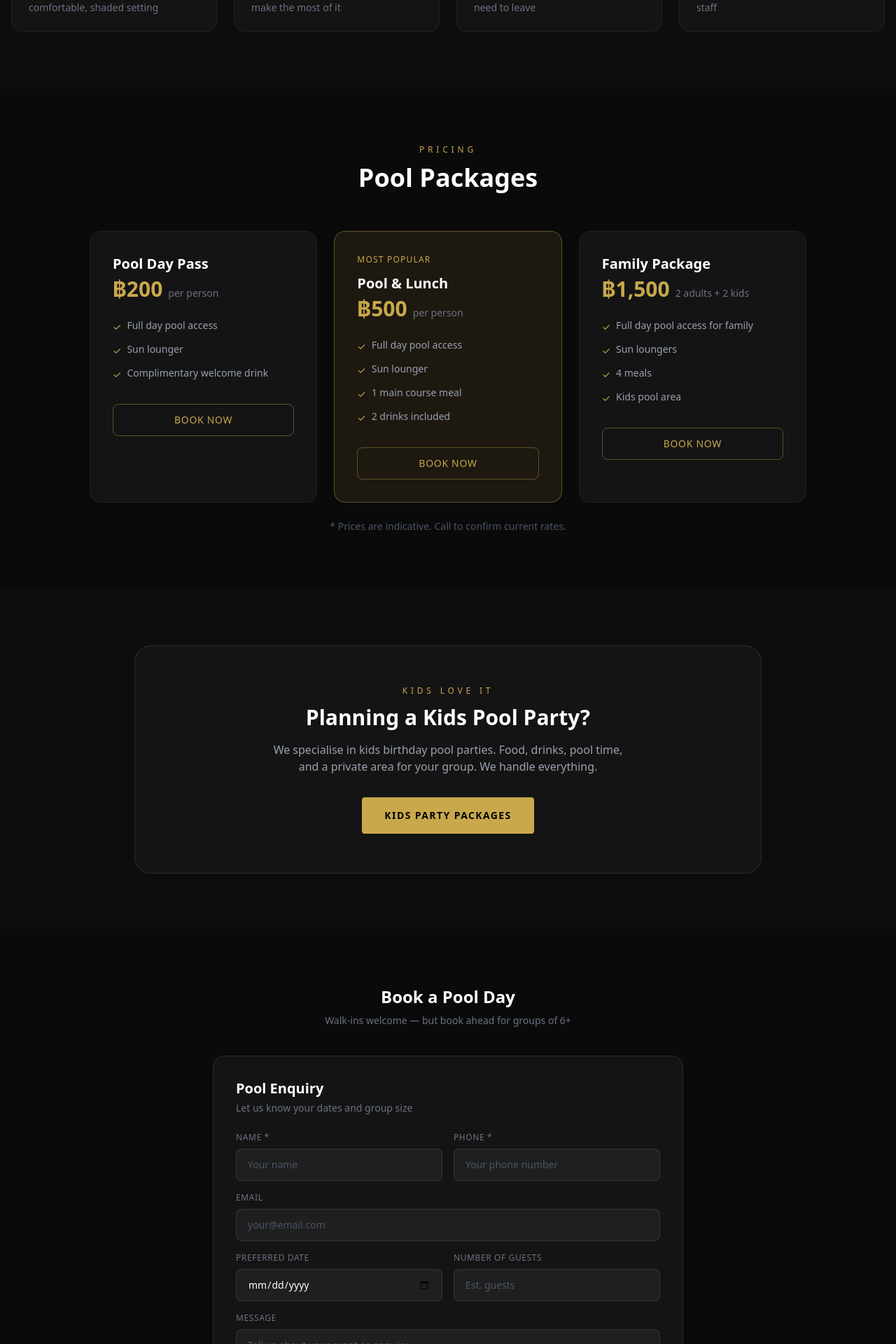
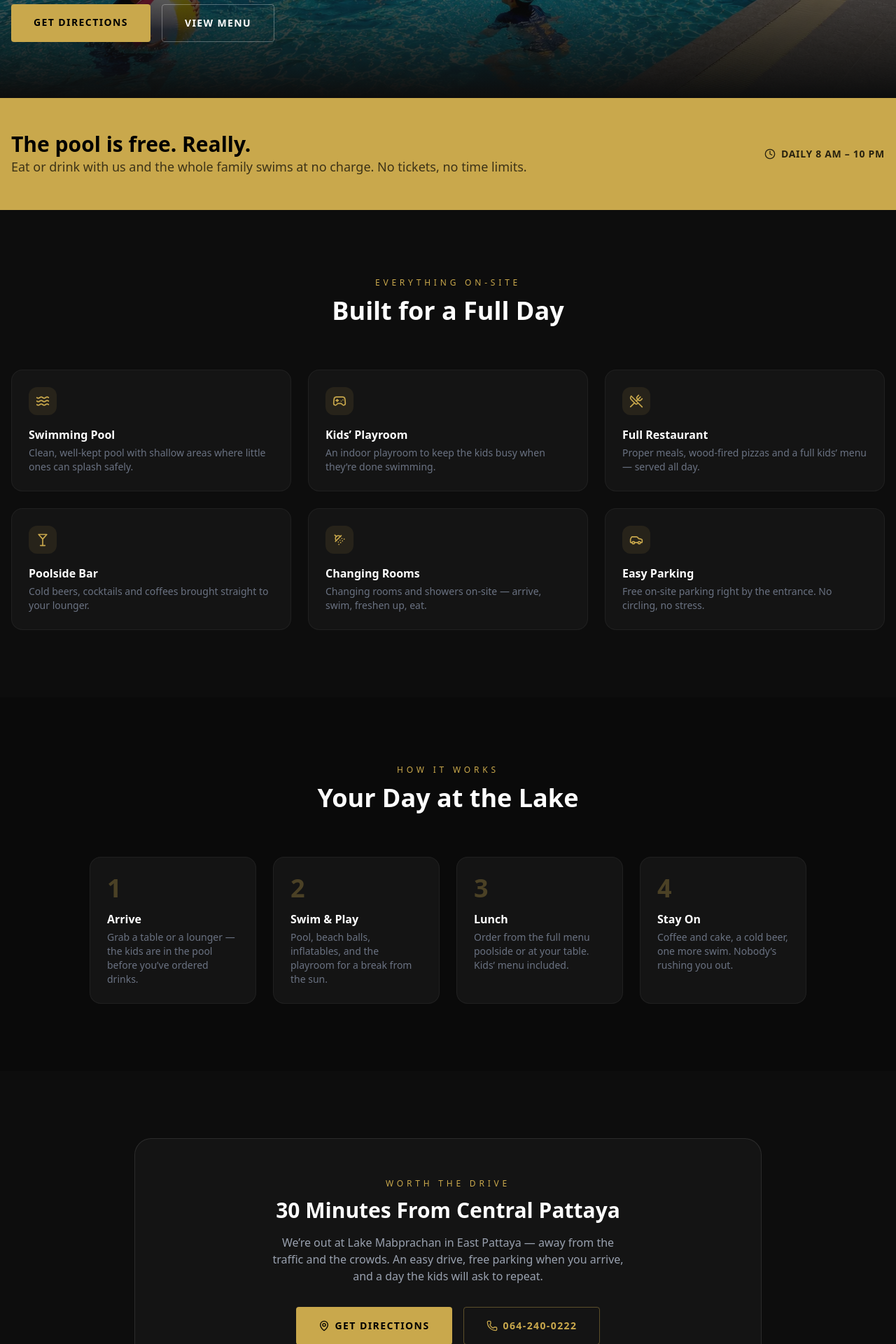
Before and after one commit to shaneruddle/hemingways-lakeside, a React (Vite) app: page /pool in a window 1280 px wide. Shown: the part 580-2500 px from the top of the page at 70% size. Built offline with nearby package versions, Linux system fonts and the light colour scheme; no server answers.

Commit message:
Redesign pool page: family day out positioning, free-with-dining message, directions CTA

```diff
--- a/src/pages/Pool.tsx
+++ b/src/pages/Pool.tsx
@@ -1,55 +1,89 @@
-import { Waves, Sun, UtensilsCrossed, Users, Clock, Phone } from 'lucide-react'
+import { Waves, Gamepad2, Martini, UtensilsCrossed, ShowerHead, Car, MapPin, Clock, Phone } from 'lucide-react'
+import { Link } from 'react-router-dom'
 import EnquiryForm from '../components/EnquiryForm'
 
-const packages = [
-  {
-    name: 'Pool Day Pass',
-    price: '฿200',
-    per: 'per person',
-    includes: ['Full day pool access', 'Sun lounger', 'Complimentary welcome drink'],
-    highlight: false,
-  },
-  {
-    name: 'Pool & Lunch',
-    price: '฿500',
-    per: 'per person',
-    includes: ['Full day pool access', 'Sun lounger', '1 main course meal', '2 drinks included'],
-    highlight: true,
-  },
-  {
-    name: 'Family Package',
-    price: '฿1,500',
-    per: '2 adults + 2 kids',
-    includes: ['Full day pool access for family', 'Sun loungers', '4 meals', 'Kids pool area'],
-    highlight: false,
-  },
+const MAPS_URL = 'https://maps.google.com/?q=Hemingways+Lakeside+Pattaya'
+
+const facilities = [
+  { icon: Waves, title: 'Swimming Pool', desc: 'Clean, well-kept pool with shallow areas where little ones can splash safely.' },
+  { icon: Gamepad2, title: 'Kids’ Playroom', desc: 'An indoor playroom to keep the kids busy when they’re done swimming.' },
+  { icon: UtensilsCrossed, title: 'Full Restaurant', desc: 'Proper meals, wood-fired pizzas and a full kids’ menu — served all day.' },
+  { icon: Martini, title: 'Poolside Bar', desc: 'Cold beers, cocktails and coffees brought straight to your lounger.' },
+  { icon: ShowerHead, title: 'Changing Rooms', desc: 'Changing rooms and showers on-site — arrive, swim, freshen up, eat.' },
+  { icon: Car, title: 'Easy Parking', desc: 'Free on-site parking right by the entrance. No circling, no stress.' },
 ]
 
-const highlights = [
-  { icon: Waves, title: 'Clean Pool', desc: 'Well-maintained pool in a comfortable, shaded setting' },
-  { icon: Sun, title: 'Full Day Access', desc: 'Arrive at 8am and stay until 9pm — make the most of it' },
-  { icon: UtensilsCrossed, title: 'Food & Drinks', desc: 'Full menu available poolside — no need to leave' },
-  { icon: Users, title: 'Family Friendly', desc: 'Safe, shallow areas for kids, attentive staff' },
+const dayPlan = [
+  { time: 'Arrive', desc: 'Grab a table or a lounger — the kids are in the pool before you’ve ordered drinks.' },
+  { time: 'Swim & Play', desc: 'Pool, beach balls, inflatables, and the playroom for a break from the sun.' },
+  { time: 'Lunch', desc: 'Order from the full menu poolside or at your table. Kids’ menu included.' },
+  { time: 'Stay On', desc: 'Coffee and cake, a cold beer, one more swim. Nobody’s rushing you out.' },
 ]
 
 export default function Pool() {
   return (
     <div>
       {/* Hero */}
-      <section className="pt-32 pb-20 px-4 bg-gradient-to-b from-[#0a1f2d] to-[#0d0d0d]">
-        <div className="max-w-4xl mx-auto text-center">
-          <p className="text-[#c9a84c] text-xs tracking-[0.4em] uppercase mb-4">Something Unique</p>
-          <h1 className="text-4xl sm:text-6xl font-bold mb-4">Pool Days</h1>
-          <p className="text-gray-400 text-lg max-w-xl mx-auto">
-            We have a swimming pool at the restaurant. Cool off, eat great food, have cold drinks — all in one place.
+      <section className="relative min-h-[90vh] flex items-end overflow-hidden">
+        <div className="absolute inset-0 bg-gradient-to-b from-black/40 via-black/20 to-[#0d0d0d] z-10" />
+        <div
+          className="absolute inset-0 bg-cover bg-center"
+          style={{ backgroundImage: "url('/pool.webp')" }}
+        />
+        <div className="relative z-20 px-4 pb-20 pt-48 w-full">
+          <div className="max-w-7xl mx-auto">
+            <p className="text-[#c9a84c] text-xs tracking-[0.4em] uppercase mb-4">Free For Diners & Guests</p>
+            <h1 className="text-4xl sm:text-6xl font-bold tracking-tight mb-4 max-w-2xl">
+              A Family Day Out, Not Just a Meal
+            </h1>
+            <p className="text-gray-200 text-lg sm:text-xl max-w-xl mb-8 leading-relaxed">
+              Swim, eat, play and relax by Lake Mabprachan. The pool is free for anyone
+              dining or visiting as a guest &mdash; just turn up.
             </p>
+            <div className="flex flex-col sm:flex-row gap-4">
+              <a
+                href={MAPS_URL}
+                target="_blank"
+                rel="noopener noreferrer"
+                className="px-8 py-4 bg-[#c9a84c] text-black font-bold text-sm tracking-widest uppercase rounded hover:bg-[#b8973d] transition-colors text-center"
+              >
+                Get Directions
+              </a>
+              <Link
+                to="/menu"
+                className="px-8 py-4 border border-white/30 text-white font-bold text-sm tracking-widest uppercase rounded hover:border-[#c9a84c] hover:text-[#c9a84c] transition-colors text-center"
+              >
+                View Menu
+              </Link>
+            </div>
+          </div>
         </div>
       </section>
 
-      {/* Highlights */}
-      <section className="py-20 px-4">
-        <div className="max-w-7xl mx-auto grid grid-cols-1 sm:grid-cols-2 lg:grid-cols-4 gap-6">
-          {highlights.map(({ icon: Icon, title, desc }) => (
+      {/* Free with dining banner */}
+      <section className="py-12 px-4 bg-[#c9a84c]">
+        <div className="max-w-7xl mx-auto flex flex-col md:flex-row items-center justify-between gap-4 text-center md:text-left">
+          <div>
+            <h2 className="text-black font-bold text-2xl sm:text-3xl">The pool is free. Really.</h2>
+            <p className="text-black/70 text-base sm:text-lg">
+              Eat or drink with us and the whole family swims at no charge. No tickets, no time limits.
+            </p>
+          </div>
+          <div className="flex items-center gap-6 text-black/80 text-sm font-bold tracking-wider uppercase shrink-0">
+            <span className="flex items-center gap-2"><Clock size={16} /> Daily 8 AM &ndash; 10 PM</span>
+          </div>
+        </div>
+      </section>
+
+      {/* Facilities */}
+      <section className="py-24 px-4">
+        <div className="max-w-7xl mx-auto">
+          <div className="text-center mb-16">
+            <p className="text-[#c9a84c] text-xs tracking-[0.4em] uppercase mb-3">Everything On-Site</p>
+            <h2 className="text-3xl sm:text-4xl font-bold">Built for a Full Day</h2>
+          </div>
+          <div className="grid grid-cols-1 sm:grid-cols-2 lg:grid-cols-3 gap-6">
+            {facilities.map(({ icon: Icon, title, desc }) => (
               <div key={title} className="bg-[#141414] border border-white/5 rounded-2xl p-6">
                 <div className="w-10 h-10 rounded-xl bg-[#c9a84c]/10 flex items-center justify-center mb-4">
                   <Icon size={20} className="text-[#c9a84c]" />
@@ -59,77 +93,80 @@ export default function Pool() {
               </div>
             ))}
           </div>
+        </div>
       </section>
 
-      {/* Packages */}
-      <section className="py-20 px-4 bg-[#0a0a0a]">
+      {/* How a day works */}
+      <section className="py-24 px-4 bg-[#0a0a0a]">
         <div className="max-w-5xl mx-auto">
-          <div className="text-center mb-14">
-            <p className="text-[#c9a84c] text-xs tracking-[0.4em] uppercase mb-3">Pricing</p>
-            <h2 className="text-3xl sm:text-4xl font-bold">Pool Packages</h2>
+          <div className="text-center mb-16">
+            <p className="text-[#c9a84c] text-xs tracking-[0.4em] uppercase mb-3">How It Works</p>
+            <h2 className="text-3xl sm:text-4xl font-bold">Your Day at the Lake</h2>
           </div>
-          <div className="grid grid-cols-1 md:grid-cols-3 gap-6">
-            {packages.map(pkg => (
-              <div
-                key={pkg.name}
-                className={`rounded-2xl p-8 border ${
-                  pkg.highlight
-                    ? 'bg-[#c9a84c]/10 border-[#c9a84c]/40'
-                    : 'bg-[#141414] border-white/5'
-                }`}
-              >
-                {pkg.highlight && (
-                  <div className="text-xs tracking-widest uppercase text-[#c9a84c] mb-3">Most Popular</div>
-                )}
-                <h3 className="text-white font-bold text-xl mb-1">{pkg.name}</h3>
-                <div className="mb-6">
-                  <span className="text-3xl font-bold text-[#c9a84c]">{pkg.price}</span>
-                  <span className="text-gray-500 text-sm ml-2">{pkg.per}</span>
-                </div>
-                <ul className="space-y-3 mb-8">
-                  {pkg.includes.map(item => (
-                    <li key={item} className="flex items-start gap-2 text-gray-400 text-sm">
-                      <span className="text-[#c9a84c] mt-0.5">✓</span>
-                      {item}
-                    </li>
-                  ))}
-                </ul>
-                <a
-                  href="tel:0642400222"
-                  className="block text-center py-3 border border-[#c9a84c]/40 text-[#c9a84c] text-sm tracking-wider uppercase rounded-lg hover:bg-[#c9a84c]/10 transition-colors"
-                >
-                  Book Now
-                </a>
+          <div className="grid grid-cols-1 sm:grid-cols-2 lg:grid-cols-4 gap-6">
+            {dayPlan.map(({ time, desc }, i) => (
+              <div key={time} className="relative bg-[#141414] border border-white/5 rounded-2xl p-6">
+                <div className="text-[#c9a84c] font-bold text-4xl mb-3 opacity-30">{i + 1}</div>
+                <h3 className="text-white font-bold mb-1">{time}</h3>
+                <p className="text-gray-500 text-sm">{desc}</p>
               </div>
             ))}
           </div>
-          <p className="text-center text-gray-600 text-sm mt-6">* Prices are indicative. Call to confirm current rates.</p>
+        </div>
+      </section>
+
+      {/* Worth the trip / directions */}
+      <section className="py-24 px-4">
+        <div className="max-w-4xl mx-auto bg-[#141414] border border-white/10 rounded-3xl p-10 sm:p-14 text-center">
+          <p className="text-[#c9a84c] text-xs tracking-[0.4em] uppercase mb-3">Worth the Drive</p>
+          <h2 className="text-3xl font-bold mb-4">30 Minutes From Central Pattaya</h2>
+          <p className="text-gray-400 max-w-lg mx-auto mb-8">
+            We&rsquo;re out at Lake Mabprachan in East Pattaya &mdash; away from the traffic and the crowds.
+            An easy drive, free parking when you arrive, and a day the kids will ask to repeat.
+          </p>
+          <div className="flex flex-col sm:flex-row gap-4 justify-center">
+            <a
+              href={MAPS_URL}
+              target="_blank"
+              rel="noopener noreferrer"
+              className="inline-flex items-center justify-center gap-2 px-8 py-4 bg-[#c9a84c] text-black font-bold text-sm tracking-widest uppercase rounded hover:bg-[#b8973d] transition-colors"
+            >
+              <MapPin size={16} /> Get Directions
+            </a>
+            <a
+              href="tel:0642400222"
+              className="inline-flex items-center justify-center gap-2 px-8 py-4 border border-[#c9a84c]/40 text-[#c9a84c] font-bold text-sm tracking-widest uppercase rounded hover:bg-[#c9a84c]/10 transition-colors"
+            >
+              <Phone size={16} /> 064-240-0222
+            </a>
+          </div>
         </div>
       </section>
 
       {/* Kids pool parties CTA */}
-      <section className="py-20 px-4">
-        <div className="max-w-4xl mx-auto bg-[#141414] border border-white/10 rounded-3xl p-10 sm:p-14 text-center">
+      <section className="pb-24 px-4">
+        <div className="max-w-4xl mx-auto text-center">
           <p className="text-[#c9a84c] text-xs tracking-[0.4em] uppercase mb-3">Kids Love It</p>
           <h2 className="text-3xl font-bold mb-4">Planning a Kids Pool Party?</h2>
           <p className="text-gray-400 max-w-lg mx-auto mb-8">
-            We specialise in kids birthday pool parties. Food, drinks, pool time, and a private area for your group. We handle everything.
+            We specialise in kids birthday pool parties. Food, drinks, pool time, and a private
+            area for your group. We handle everything.
           </p>
-          <a
-            href="/events/kids"
-            className="inline-block px-8 py-4 bg-[#c9a84c] text-black font-bold text-sm tracking-widest uppercase rounded hover:bg-[#b8973d] transition-colors"
+          <Link
+            to="/events/kids"
+            className="inline-block px-8 py-4 border border-[#c9a84c]/40 text-[#c9a84c] font-bold text-sm tracking-widest uppercase rounded hover:bg-[#c9a84c]/10 transition-colors"
           >
             Kids Party Packages
-          </a>
+          </Link>
         </div>
       </section>
 
       {/* Enquiry */}
-      <section className="py-20 px-4 bg-[#0a0a0a]">
+      <section className="py-24 px-4 bg-[#0a0a0a]">
         <div className="max-w-2xl mx-auto">
           <div className="text-center mb-10">
-            <h2 className="text-2xl font-bold mb-2">Book a Pool Day</h2>
-            <p className="text-gray-500 text-sm">Walk-ins welcome — but book ahead for groups of 6+</p>
+            <h2 className="text-2xl font-bold mb-2">Coming With a Group?</h2>
+            <p className="text-gray-500 text-sm">Walk-ins always welcome &mdash; book ahead for groups of 6+</p>
           </div>
           <EnquiryForm
             type="pool"
```
Also changed, not shown: public/pool.webp (added). Lines whose indentation alone changed are shown as unchanged.
